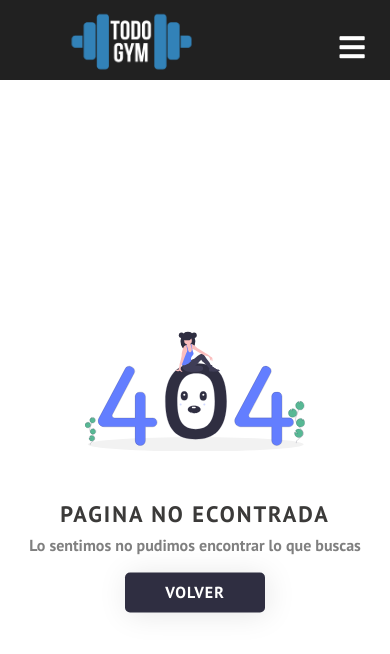
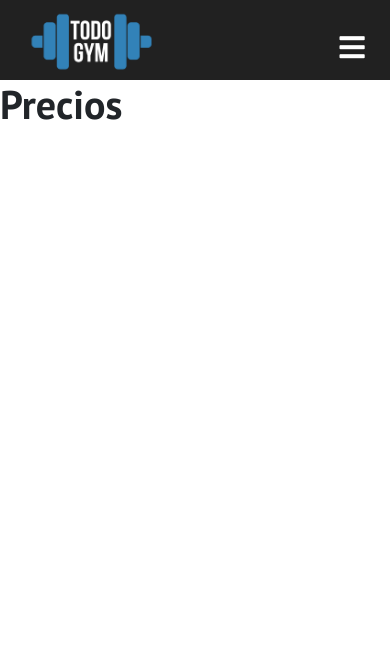
Before and after one commit to lucaspanu/TodoGym, a React (Create React App) app: page /precios in a window 390 px wide. Shown: the top 654 px of the page. Built offline with nearby package versions, Linux system fonts and the light colour scheme.

Commit message:
Inicio precios

```diff
--- a/src/App.js
+++ b/src/App.js
@@ -2,11 +2,14 @@ import React from "react";
 import { BrowserRouter as Router, Route, Switch } from "react-router-dom";
 import "./App.css";
 
+// Paginas
 import Home from "./components/pages/Home";
 import Contact from "./components/pages/Contact";
 import Login from "./components/pages/Login";
 import NoMatch from "./components/pages/NoMatch";
+import Precios from "./components/pages/Precios";
 
+//Elementos
 import NavBar from "./components/Navbar";
 
 function App() {
@@ -19,6 +22,7 @@ function App() {
             <Route exact path="/" component={Home} />
             <Route exact path="/contacto" component={Contact} />
             <Route exact path="/login" component={Login} />
+            <Route exact path="/precios" component={Precios} />
             <Route component={NoMatch} />
           </Switch>
         </Router>
--- a/src/components/Footer.js
+++ b/src/components/Footer.js
@@ -10,10 +10,10 @@ function Footer() {
         <div className="footer-link-wrapper">
           <div className="footer-link-items">
             <h2>Informacion</h2>
-            <Link to="/sign-up">Contacto</Link>
-            <Link to="/">Precios</Link>
-            <Link to="/">Politica de privacidad</Link>
-            <Link to="/">Terminos de servicio</Link>
+            <Link to="/contacto">Contacto</Link>
+            <Link to="/precios">Precios</Link>
+            <Link to="/politicas">Politica de privacidad</Link>
+            <Link to="/terminos">Terminos de servicio</Link>
           </div>
           <div className="footer-link-items">
             <h2>Sedes</h2>
@@ -32,10 +32,18 @@ function Footer() {
           </div>
           <div className="footer-link-items">
             <h2>Social </h2>
-            <Link to="/">Instagram</Link>
-            <Link to="/">Facebook</Link>
-            <Link to="/">Youtube</Link>
-            <Link to="/">Twitter</Link>
+            <Link to="/" target="_blank">
+              Instagram
+            </Link>
+            <Link to="/" target="_blank">
+              Facebook
+            </Link>
+            <Link to="/" target="_blank">
+              Youtube
+            </Link>
+            <Link to="/" target="_blank">
+              Twitter
+            </Link>
           </div>
         </div>
       </div>
--- a/src/components/Navbar.css
+++ b/src/components/Navbar.css
@@ -131,6 +131,7 @@
   .navbar-logo img {
     position: absolute;
     margin: -54px;
+    left: -40px;
     top: 0;
     transform: translate(25%, 50%);
   }
--- /dev/null
+++ b/src/components/pages/Precios.js
@@ -0,0 +1,11 @@
+import React from "react";
+
+function Precios() {
+  return (
+    <div>
+      <h1>Precios</h1>
+    </div>
+  );
+}
+
+export default Precios;
```
